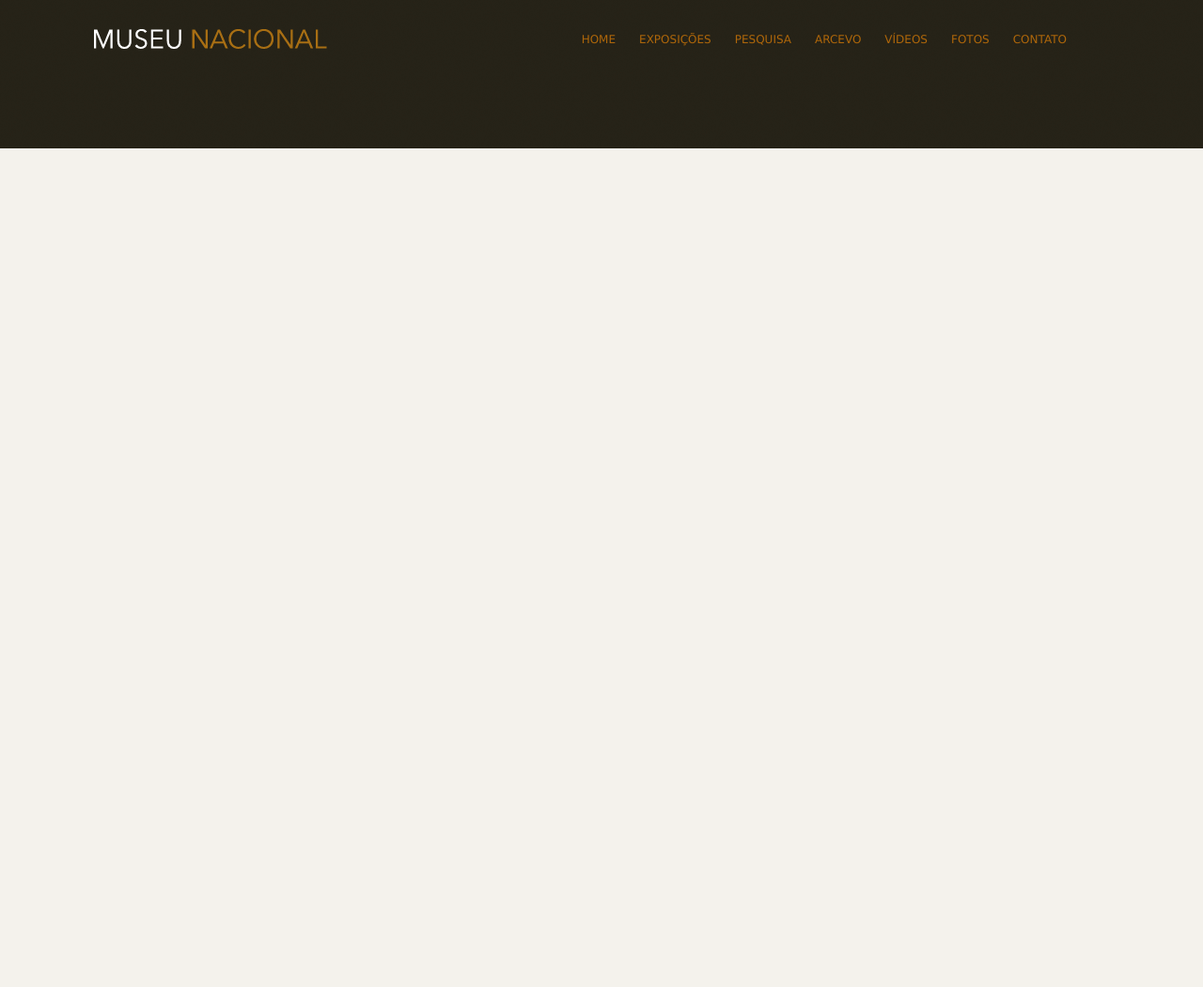
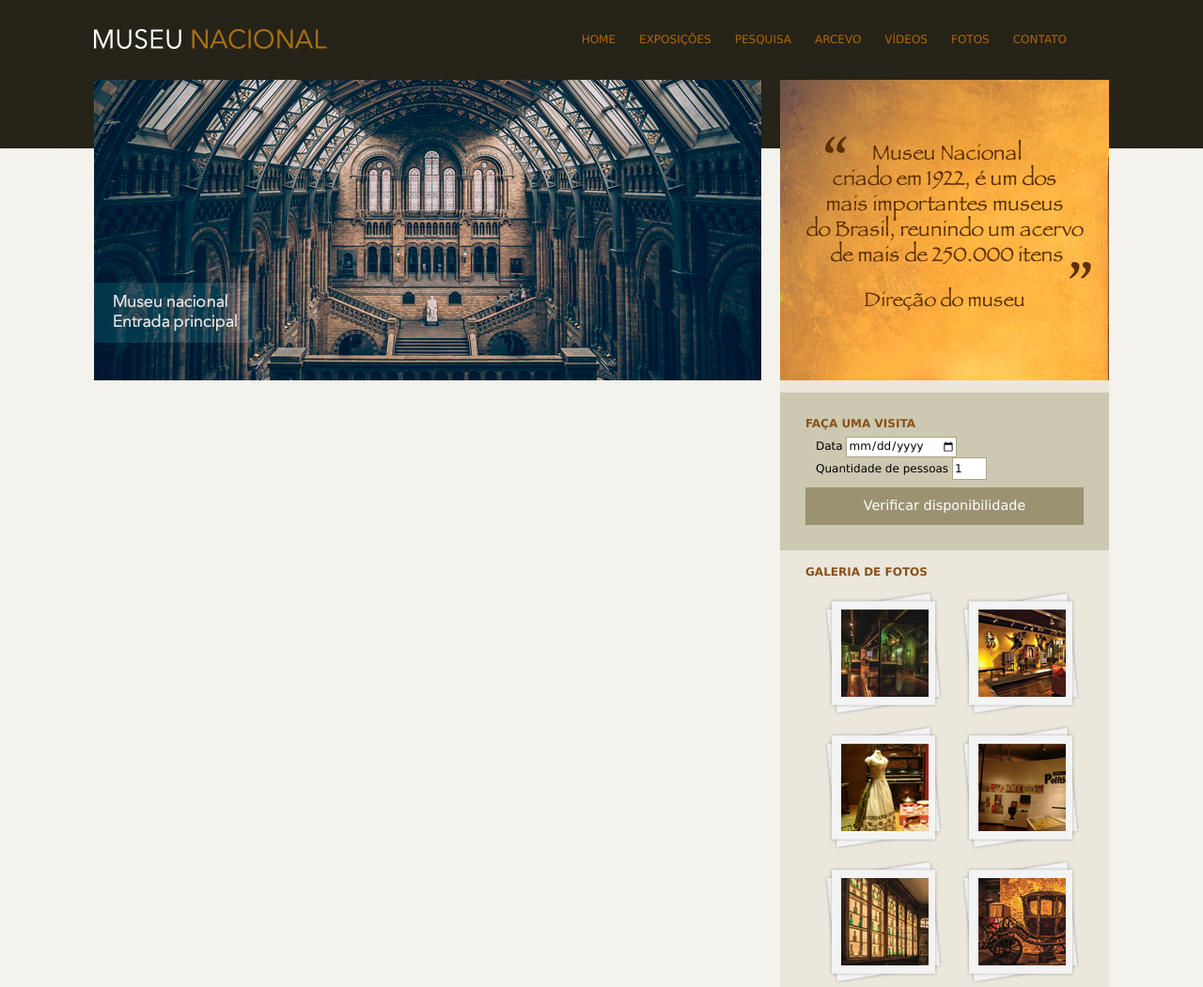
Before and after one commit to MatheusFilipe21/Museu-Nacional-Html-Css, a plain HTML site: page index.html in a window 1280 px wide. Shown: the top 1051 px of the page at 94% size. Before the commit the page ends 800 px from the top, so only its background shows below. Drawn offline with Linux system fonts and the light colour scheme.

Commit message:
Configurando a área lateral do site

```diff
--- a/css/estilo.css
+++ b/css/estilo.css
@@ -54,3 +54,69 @@ nav ul li a:link {
 nav ul li a:hover {
     border-bottom: 1px solid #535858;
 }
+
+#conteudo {
+    width: 710px;
+    float: left;
+}
+
+aside {
+    width: 350px;
+    float: right;
+    background: #ebe7dd;
+    padding-bottom: 30px;
+}
+
+section#visita {
+    background: #cdc8b1;
+    padding: 10px 27px 27px 27px;
+    margin-top: 10px;
+}
+
+#galeria {
+    padding: 0 27px 0 27px;
+}
+
+section#galeria a {
+    display: block;
+    background: url(../imagens/fundo-foto.png) no-repeat;
+    float: left;
+    padding: 17px 15px 17px 15px;
+    margin: 10px 0 0 20px;
+}
+
+section#galeria img {
+    margin-left: 3px;
+    margin-top: 3px;
+    width: 93px;
+    height: 93px;
+}
+
+h4 {
+    color: #86521a;
+    text-transform: uppercase;
+    padding-bottom: 3px;
+    margin-bottom: 0;
+}
+
+input {
+    height: 20px;
+    background: #ffffff;
+    border: none;
+}
+
+input.campo {
+    border: 1px solid #ada484;
+}
+
+input.botao {
+    background: #9b9271;
+    color: #ffffff;
+    width: 100%;
+    height: 40px;
+    font-size: 1.2em;
+}
+
+fieldset {
+    border: none;
+}
--- a/index.html
+++ b/index.html
@@ -1,5 +1,6 @@
 <!DOCTYPE html>
 <html>
+
 <head>
     <meta charset='utf-8'>
     <title>Museu Nacional</title>
@@ -14,6 +15,7 @@
 
 
 </head>
+
 <body>
 
     <div id="container">
@@ -37,7 +39,68 @@
 
         </header>
 
+        <div id="principal">
+            <div id="conteudo">
+                <section id="capa">
+                    <img src="imagens/museu.png">
+                </section>
+            </div>
+
+            <aside>
+                <section id="depoimento">
+                    <img src="imagens/depoimento.png">
+                </section>
+
+                <section id="visita">
+                    <h4>Faça uma visita</h4>
+                    <form>
+                        <fieldset>
+                            <label for="data">Data</label>
+                            <input class="campo data" type="date" id="data"><br>
+
+                            <label for="quantidade">Quantidade de pessoas</label>
+                            <input class="campo" type="number" id="quantidade" value="1" min="1" max="10">
+                        </fieldset>
+
+                        <input class="botao" type="submit" value="Verificar disponibilidade">
+                    </form>
+                </section>
+
+                <section id="galeria">
+                    <h4>Galeria de fotos</h4>
+
+                    <a href="">
+                        <img src="imagens/imagem1.jpg" alt="Descrição da imagem">
+                    </a>
+
+                    <a href="">
+                        <img src="imagens/imagem2.jpg" alt="Descrição da imagem">
+                    </a>
+
+                    <a href="">
+                        <img src="imagens/imagem3.jpg" alt="Descrição da imagem">
+                    </a>
+
+                    <a href="">
+                        <img src="imagens/imagem4.jpg" alt="Descrição da imagem">
+                    </a>
+
+                    <a href="">
+                        <img src="imagens/imagem5.jpg" alt="Descrição da imagem">
+                    </a>
+
+                    <a href="">
+                        <img src="imagens/imagem6.jpg" alt="Descrição da imagem">
+                    </a>
+
+
+                </section>
+            </aside>
+
+        </div>
+
     </div>
 
 </body>
+
 </html>
```
Also changed, not shown: imagens/depoimento.png (added), imagens/fundo-foto.png (added), imagens/imagem1.jpg (added), imagens/imagem2.jpg (added), imagens/imagem3.jpg (added), imagens/imagem4.jpg (added), imagens/imagem5.jpg (added), imagens/imagem6.jpg (added), imagens/museu.png (added). Lines whose indentation alone changed are shown as unchanged.
